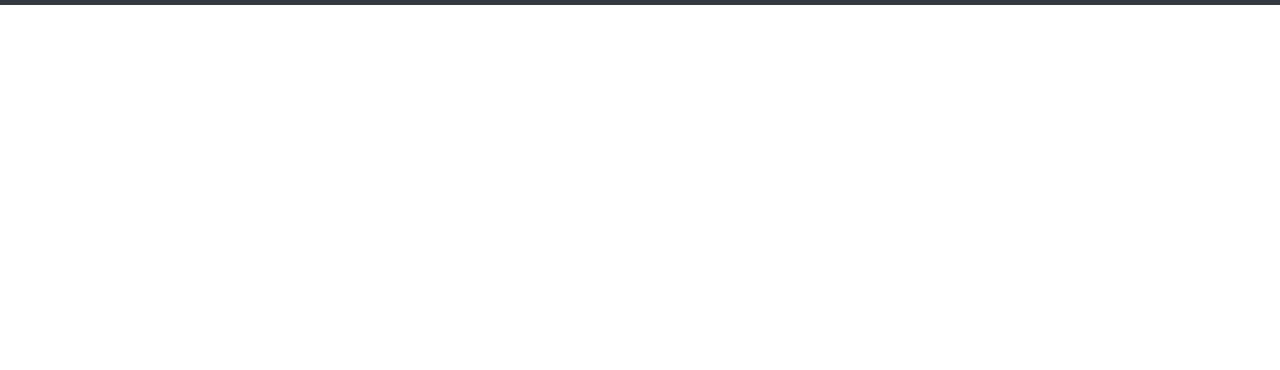
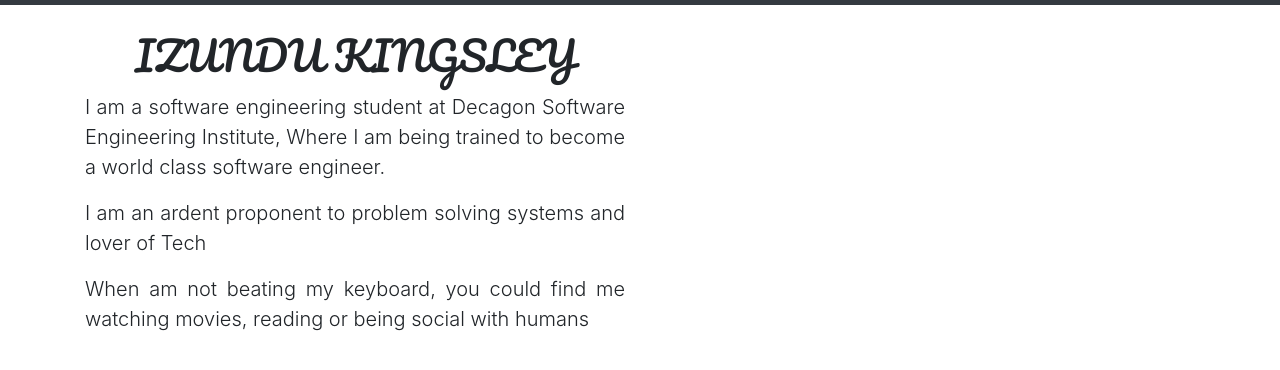
Before and after one commit to sterlingking1990/myportfolio, a plain HTML site: page index.html in a window 1280 px wide. Shown: the part 74-444 px from the top of the page. Drawn offline with nearby package versions, Linux system fonts and the light colour scheme.

Commit message:
set bootstrap card for summary content

```diff
--- a/css/styles.css
+++ b/css/styles.css
@@ -7,3 +7,17 @@
     color:darkslategray;
     padding: 5px 20px;
 }
+
+#summary{
+    margin-top:100px;
+}
+
+#summary h1{
+    text-align: center;
+    font-family: pacifico;
+    padding: 5px;
+}
+
+#summary_note{
+    border: none;
+}
--- a/index.html
+++ b/index.html
@@ -35,5 +35,22 @@
             </nav>
         </div>
 
+        <div id="summary">
+            <div class="container" id="summary_container">
+                <div class="row">
+                        <div class="col-lg-6 sm-6">
+                            <div class="card bg-white" id="summary_note">
+                                <div class="card-title">
+                                    <h1>IZUNDU KINGSLEY</h1>
+                                    <p class="lead text-justify">I am a software engineering student at Decagon Software Engineering Institute, Where I am being trained to become a
+                                    world class software engineer.</p>
+                                    <p class="lead text-justify">I am an ardent proponent to problem solving systems and lover of Tech</p>
+                                    <p class="lead text-justify">When am not beating my keyboard, you could find me watching movies, reading or being social with humans</p>
+                                </div>
+                            </div>
+                        </div>
+                    </div>
+                </div>
+            </div>
     </body>
 </head>
```
